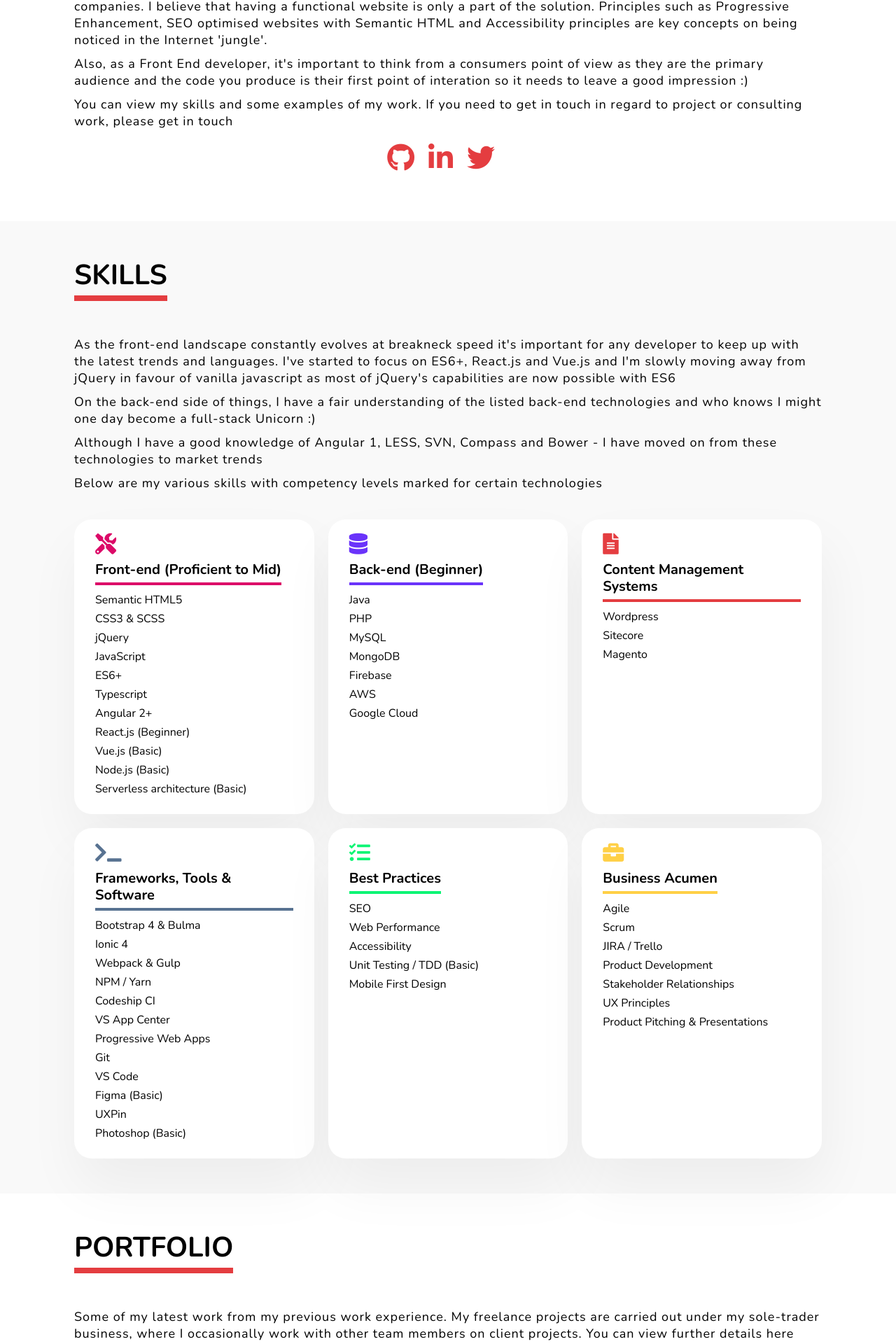
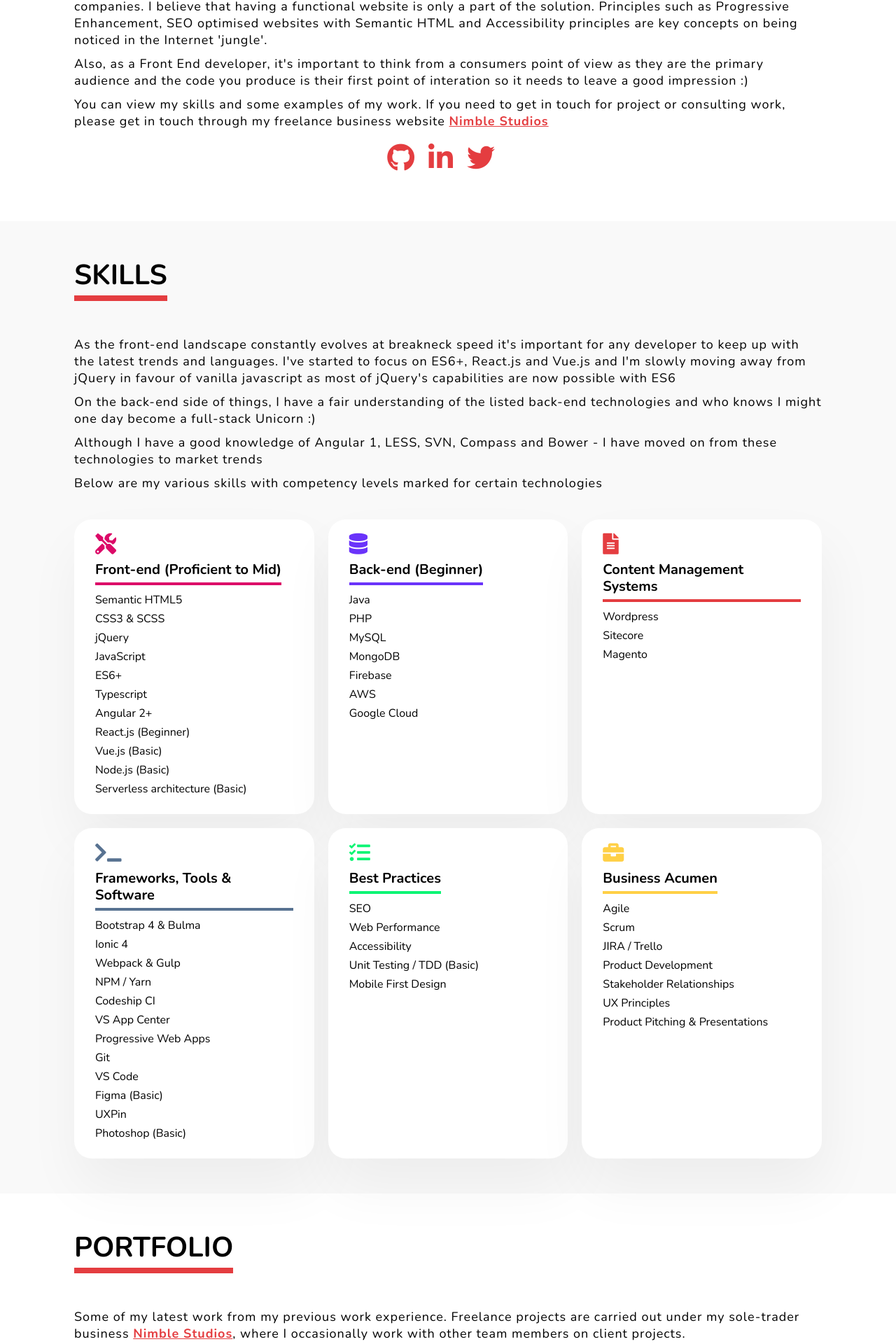
Before and after one commit to akhatri/portfolio-website, a React (Create React App) app: page / in a window 1280 px wide. Shown: the part 471-2391 px from the top of the page at 70% size. Built offline with nearby package versions, Linux system fonts and the light colour scheme.

Commit message:
links to freelance website

```diff
--- a/src/App.scss
+++ b/src/App.scss
@@ -66,6 +66,11 @@ p, span {
   letter-spacing: 1px;
   font-size: 1.8rem;
   margin-bottom: 1rem;
+}
+
+a {
+  color: $cinnabar;
+  font-weight: 600;
 }
 
 // Grid System
--- a/src/layouts/About.js
+++ b/src/layouts/About.js
@@ -33,7 +33,7 @@ class About extends Component {
           <p>
             Also, as a Front End developer, it's important to think from a consumers point of view as they are the primary audience and the code you produce is their first point of interation so it needs to leave a good impression :)
         </p>
-          <p>You can view my skills and some examples of my work. If you need to get in touch in regard to project or consulting work, please get in touch</p>
+          <p>You can view my skills and some examples of my work. If you need to get in touch for project or consulting work, please get in touch through my freelance business website <a href="https://nimblestudios.dev/">Nimble Studios</a></p>
           <SocialLinks socialData={this.state.socialLinksData} />
         </div>
 
--- a/src/layouts/Contact.js
+++ b/src/layouts/Contact.js
@@ -19,7 +19,7 @@ class Contact extends Component {
             <div className="grid-wrapper col-2 align-center grid-gap-4">
               <img className="img-fluid rounded" src={ContactImage} alt="Get in touch" />
               <div>
-                <p>If you would like to get in touch regarding any freelance consulting projects and start-up advice on technology roadmaps, please get in touch through my business website here <span aria-label="Emoji smiley" role="img">😄</span></p>
+                <p>If you would like to get in touch regarding any freelance consulting projects and start-up advice on technology roadmaps, please get in touch through my business website <a href="https://nimblestudios.dev/">Nimble Studios</a> <span aria-label="Emoji smiley" role="img">😄</span></p>
               </div>
             </div>
           </div>
--- a/src/layouts/Portfolio.js
+++ b/src/layouts/Portfolio.js
@@ -20,7 +20,7 @@ class Portfolio extends Component {
       <section id="portfolio">
         <div className="container py-5">
           <h1>Portfolio</h1>
-          <p>Some of my latest work from my previous work experience. My freelance projects are carried out under my sole-trader business, where I occasionally work with other team members on client projects. You can view further details here</p>
+          <p>Some of my latest work from my previous work experience. Freelance projects are carried out under my sole-trader business <a href="https://nimblestudios.dev/">Nimble Studios</a>, where I occasionally work with other team members on client projects.</p>
           <div className="portfolio-panel-container">
             {
               this.state.portfolioData.map((item, index) => {
```
